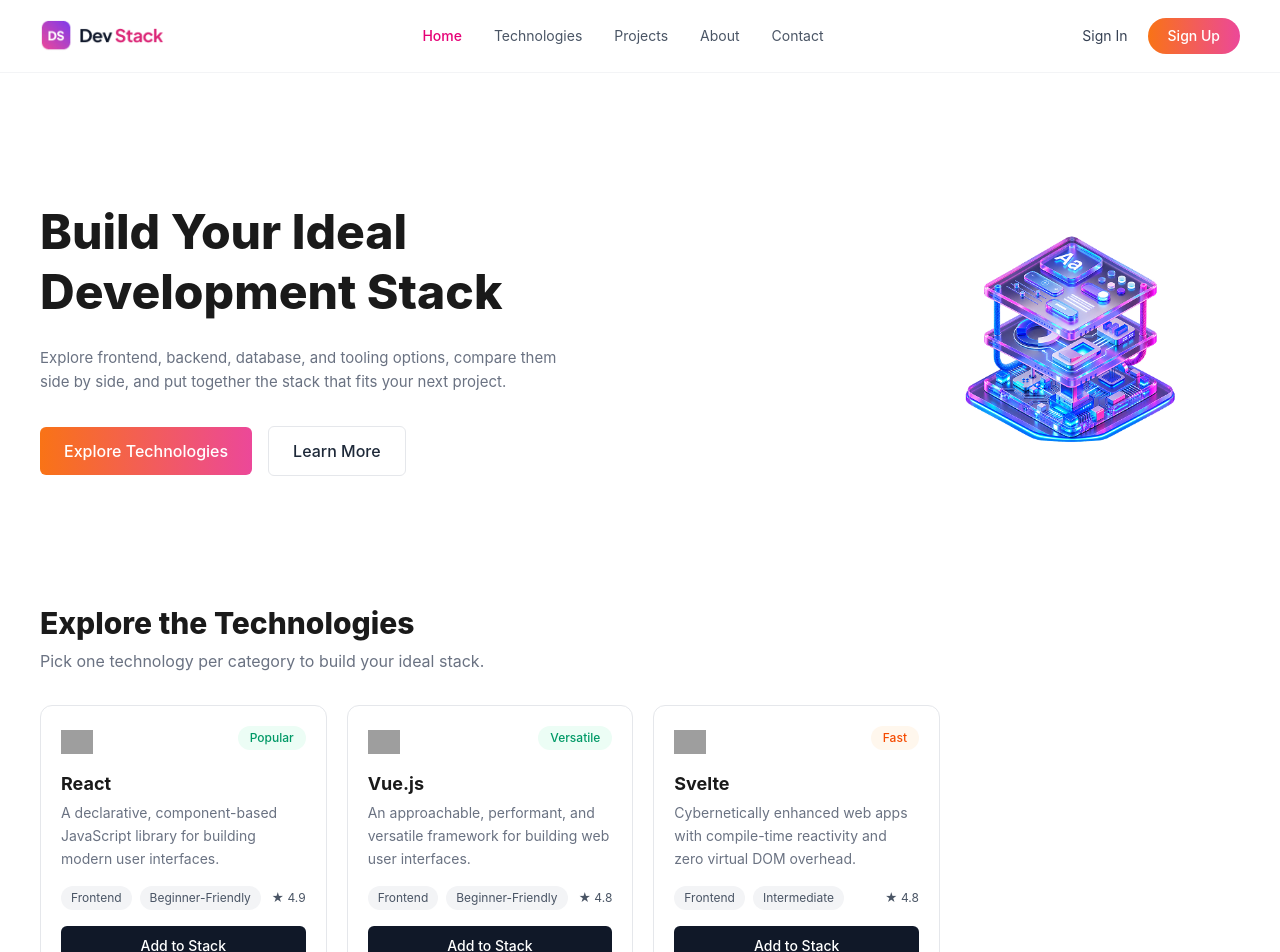
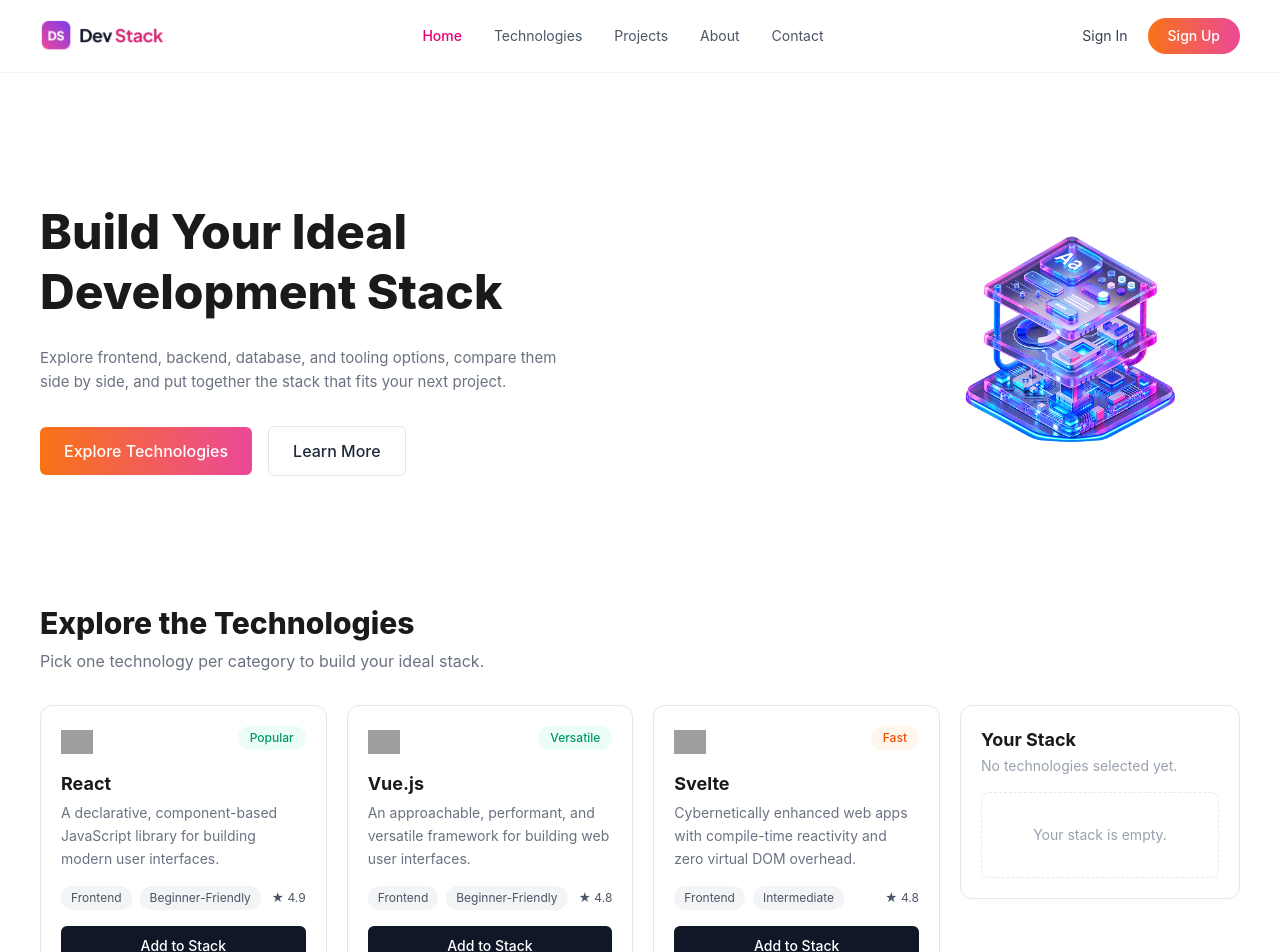
Before and after one commit to mynameShahriarkhan009/assignment-final-5-last-final, a React (Vite) app in the folder my-project/: page / in a window 1280 px wide. Shown: the top 952 px of the page. Built offline with nearby package versions, Linux system fonts and the light colour scheme; grey boxes are pictures that could not be loaded.

Commit message:
add side bar

```diff
--- a/my-project/src/App.jsx
+++ b/my-project/src/App.jsx
@@ -3,13 +3,13 @@ import { useState, useEffect } from "react";
 import Header from "./components/Header.jsx";
 import Hero from "./components/Hero.jsx";
 import TechGrid from "./components/TechGrid.jsx";
+import StackSidebar from "./components/StackSidebar.jsx";
 
 function App() {
   const [techList, setTechList] = useState([]);
   const [stack, setStack] = useState([]);
   const [loading, setLoading] = useState(true);
 
-  // load the technology data once, from public/data so nothing is hardcoded
   useEffect(() => {
     fetch("/data/techData.json")
       .then((res) => res.json())
@@ -22,6 +22,14 @@ function App() {
     const isDuplicate = stack.some((item) => item.id === tech.id);
     if (isDuplicate) return;
     setStack((prev) => [...prev, tech]);
+  };
+
+  const removeFromStack = (id) => {
+    setStack((prev) => prev.filter((t) => t.id !== id));
+  };
+
+  const clearStack = () => {
+    setStack([]);
   };
 
   return (
@@ -39,7 +47,13 @@ function App() {
           techList={techList}
           stack={stack}
           onAddToStack={addToStack}
-          sidebar={null}
+          sidebar={
+            <StackSidebar
+              stack={stack}
+              onRemove={removeFromStack}
+              onRemoveAll={clearStack}
+            />
+          }
         />
       )}
     </div>
--- /dev/null
+++ b/my-project/src/components/StackSidebar.jsx
@@ -0,0 +1,51 @@
+export default function StackSidebar({ stack, onRemove, onRemoveAll }) {
+  const isEmpty = stack.length === 0;
+
+  return (
+    <div className="bg-white border border-gray-200 rounded-xl p-5">
+      <h3 className="text-lg font-bold">Your Stack</h3>
+      <p className="text-sm text-gray-400 mt-0.5">
+        {isEmpty ? "No technologies selected yet." : `${stack.length} Technology Selected`}
+      </p>
+
+      {isEmpty ? (
+        <div className="mt-4 py-8 border border-dashed border-gray-200 rounded-lg text-center">
+          <p className="text-sm text-gray-400">Your stack is empty.</p>
+        </div>
+      ) : (
+        <div className="flex flex-col gap-2.5 mt-4">
+          {stack.map((tech) => (
+            <div
+              key={tech.id}
+              className="flex justify-between items-center px-3 py-2.5 border border-gray-200 rounded-lg"
+            >
+              <div className="flex gap-2.5 items-center">
+                <img src={tech.icon} alt={tech.name} className="w-5 h-5 object-contain" />
+                <div>
+                  <p className="text-sm font-medium leading-tight">{tech.name}</p>
+                  <p className="text-xs text-gray-400 leading-tight">{tech.category}</p>
+                </div>
+              </div>
+              <button
+                onClick={() => onRemove(tech.id)}
+                className="text-gray-400 hover:text-gray-600"
+                aria-label={`Remove ${tech.name}`}
+              >
+                ✕
+              </button>
+            </div>
+          ))}
+        </div>
+      )}
+
+      {!isEmpty && (
+        <button
+          onClick={onRemoveAll}
+          className="w-full mt-5 py-2.5 rounded-md border border-red-200 text-sm font-medium text-red-500 hover:bg-red-50"
+        >
+          Remove All
+        </button>
+      )}
+    </div>
+  );
+}
```
